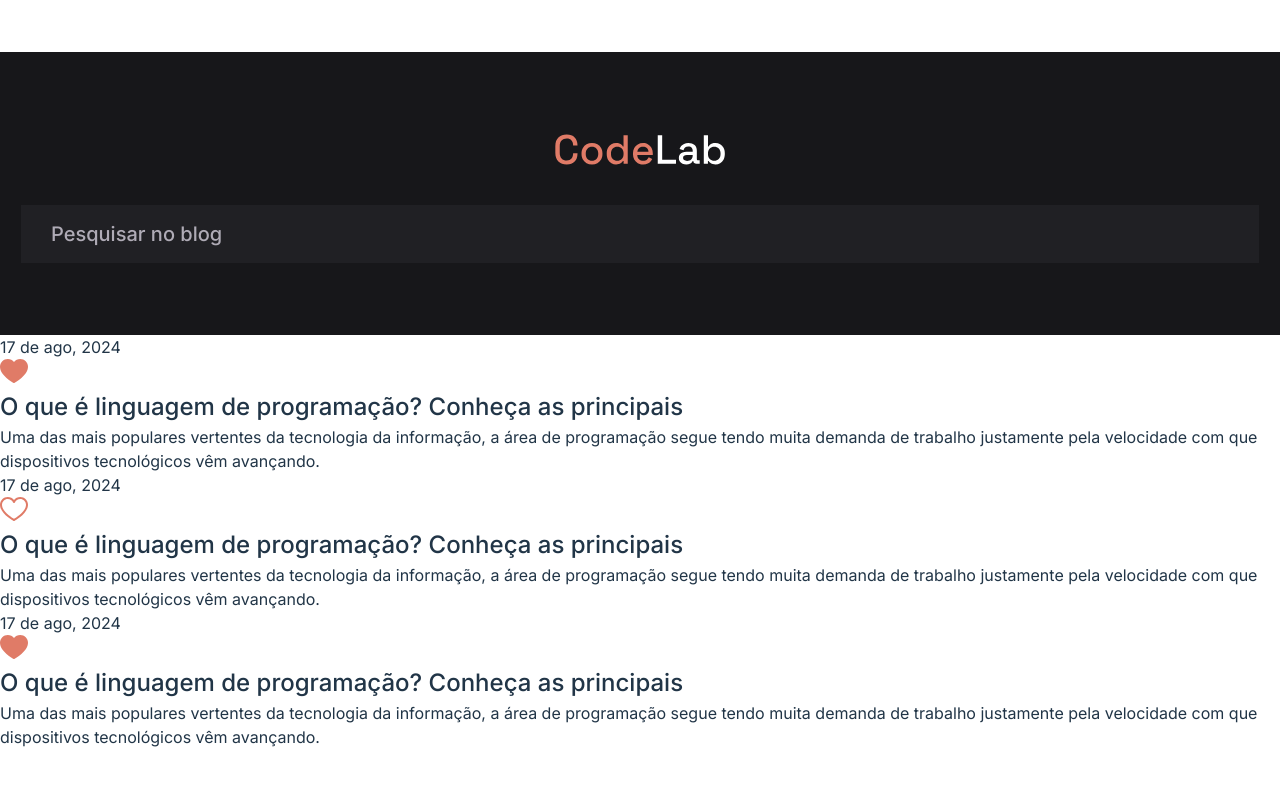
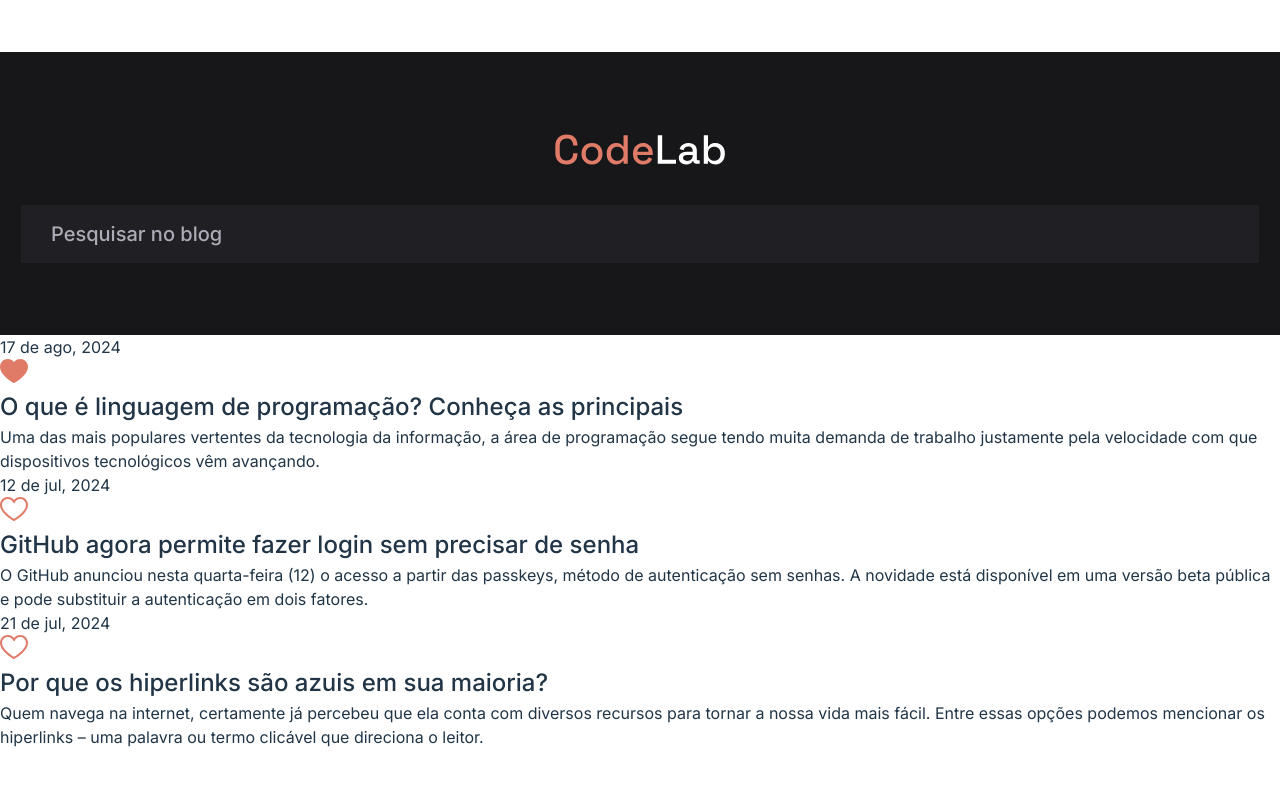
Before and after one commit to vanilo-ferreira/codelab, a React (Vite) app: page / in a window 1280 px wide. Shown: the top 786 px of the page. Built offline with nearby package versions, Linux system fonts and the light colour scheme.

Commit message:
fix: styling Card

```diff
--- a/src/App.tsx
+++ b/src/App.tsx
@@ -7,7 +7,6 @@ import heart from "./assets/heart.svg";
 function App() {
   return (
     <>
-      <div>
       <header className="topo">
         <img className="logo" src={codelab} alt="Codelab logo" />
         <input
@@ -19,55 +18,42 @@ function App() {
         />
       </header>
       <main>
-          <div>
-            <div>
-              <p>17 de ago, 2024</p>
-              <img src={litheart} alt="Lit Heart" />
+        <div className="card">
+          <div className="cardTopo">
+            <p className="cardDate">17 de ago, 2024</p>
+            <img className="cardIcon" src={litheart} alt="Lit Heart" />
           </div>
-            <div>
-              <h2>O que é linguagem de programação? Conheça as principais</h2>
-              <p>
+          <h2 className="cardTitle">O que é linguagem de programação? Conheça as principais</h2>
+          <p className="cardText">
             Uma das mais populares vertentes da tecnologia da informação, a
             área de programação segue tendo muita demanda de trabalho
             justamente pela velocidade com que dispositivos tecnológicos vêm
             avançando.
           </p>
         </div>
+
+        <div className="card">
+          <div className="cardTopo">
+            <p className="cardDate">12 de jul, 2024</p>
+            <img className="cardIcon" src={heart} alt="Heart" />
+          </div>
+          <h2 className="cardTitle">GitHub agora permite fazer login sem precisar de senha</h2>
+          <p className="cardText">
+            O GitHub anunciou nesta quarta-feira (12) o acesso a partir das passkeys, método de autenticação sem senhas. A novidade está disponível em uma versão beta pública e pode substituir a autenticação em dois fatores.
+          </p>
         </div>
 
-          <div>
-            <div>
-              <p>17 de ago, 2024</p>
-              <img src={heart} alt="Heart" />
+        <div className="card">
+          <div className="cardTopo">
+            <p className="cardDate">21 de jul, 2024</p>
+            <img className="cardIcon" src={heart} alt="Heart" />
           </div>
-            <div>
-              <h2>O que é linguagem de programação? Conheça as principais</h2>
-              <p>
-                Uma das mais populares vertentes da tecnologia da informação, a
-                área de programação segue tendo muita demanda de trabalho
-                justamente pela velocidade com que dispositivos tecnológicos vêm
-                avançando.
+          <h2 className="cardTitle">Por que os hiperlinks são azuis em sua maioria?</h2>
+          <p className="cardText">
+            Quem navega na internet, certamente já percebeu que ela conta com diversos recursos para tornar a nossa vida mais fácil. Entre essas opções podemos mencionar os hiperlinks – uma palavra ou termo clicável que direciona o leitor.
           </p>
         </div>
-          </div>
-
-          <div>
-            <div>
-              <p>17 de ago, 2024</p>
-              <img src={litheart} alt="Lit Heart" />
-            </div>
-            <div>
-              <h2>O que é linguagem de programação? Conheça as principais</h2>
-              <p>
-                Uma das mais populares vertentes da tecnologia da informação, a
-                área de programação segue tendo muita demanda de trabalho
-                justamente pela velocidade com que dispositivos tecnológicos vêm
-                avançando.
-              </p>
-            </div>
-          </div>
       </main>
-      </div>
     </>
   );
 }
```
Lines whose indentation alone changed are shown as unchanged.
